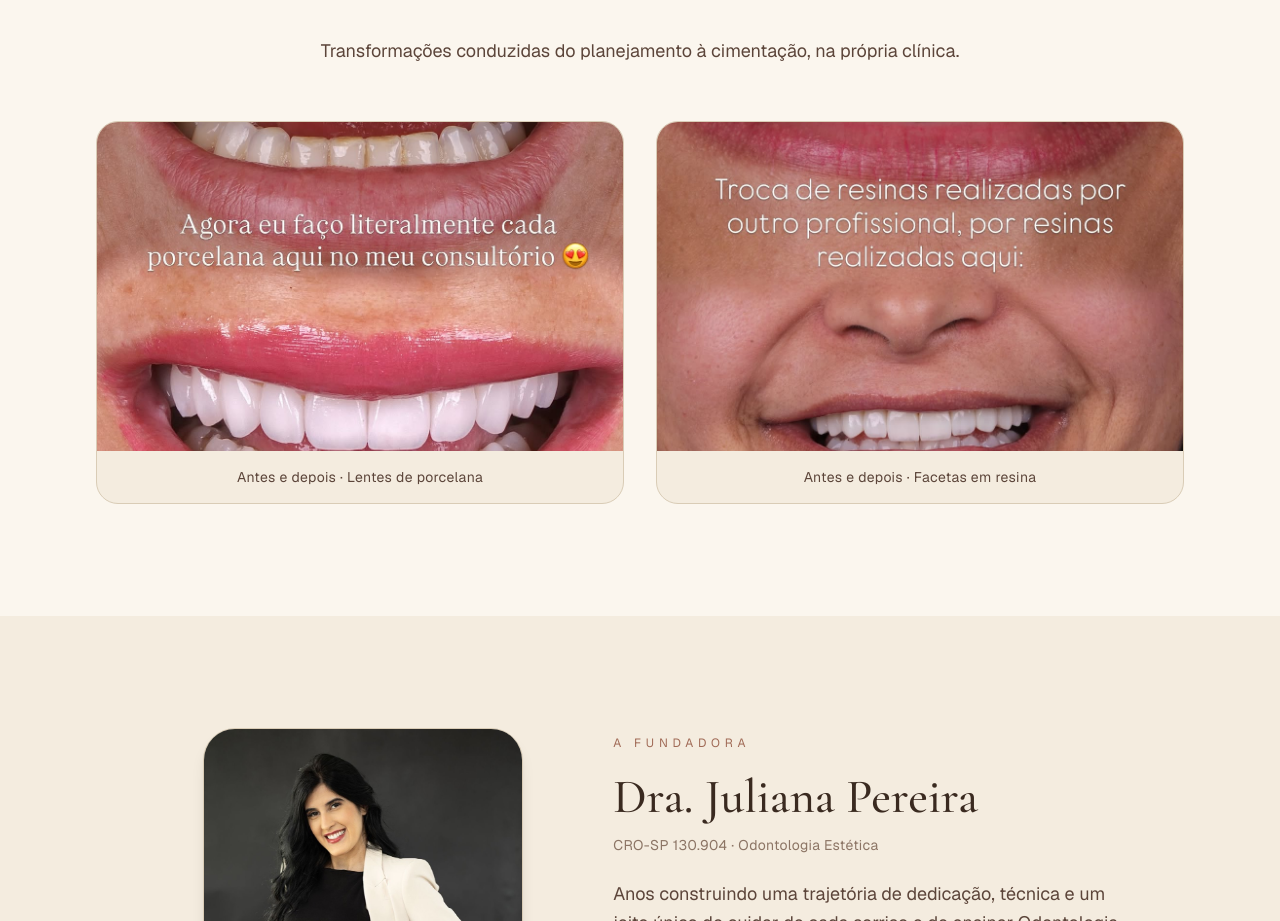
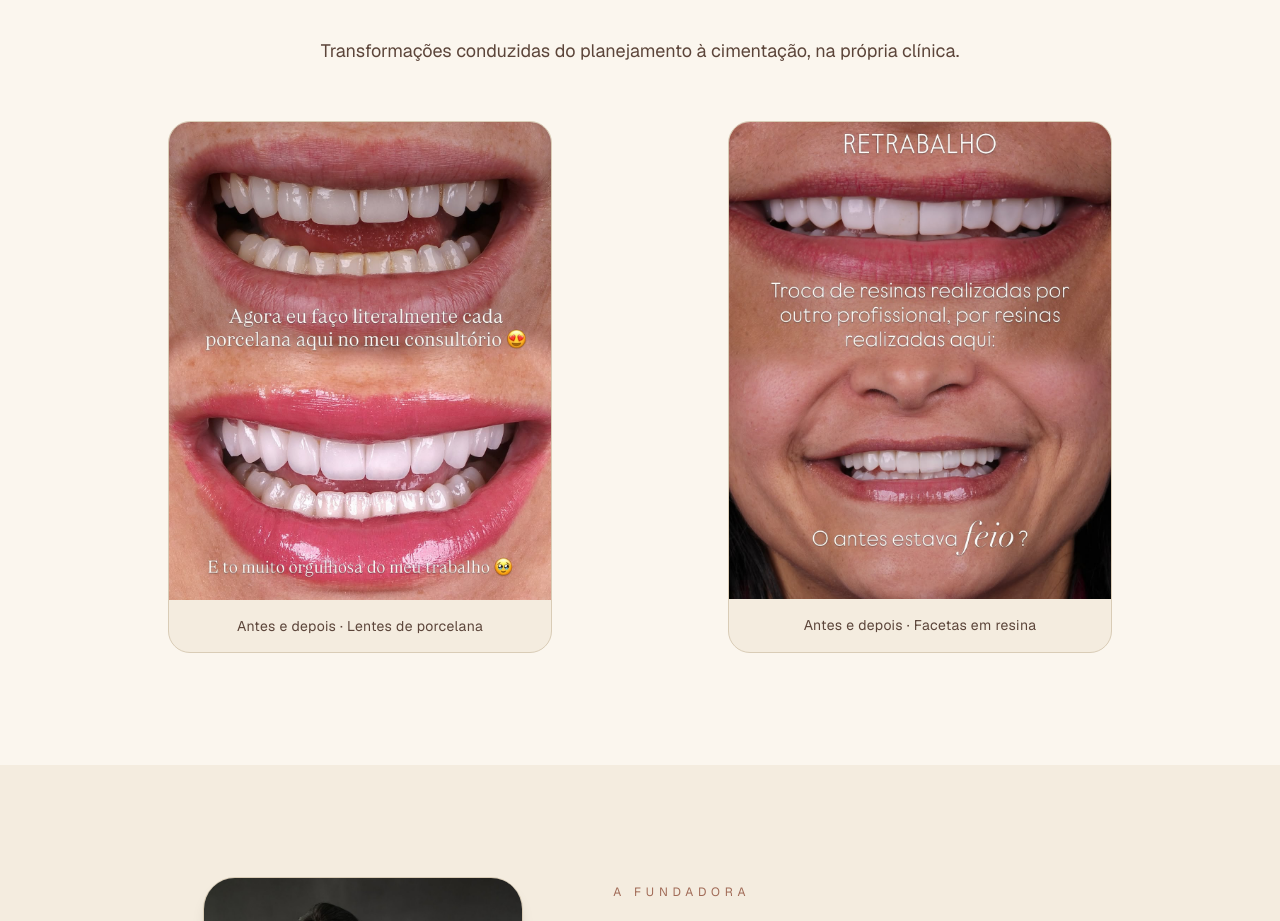
Before and after one commit to contatodrjulianap-cpu/julianapereira, a Next.js app: page / in a window 1280 px wide. Shown: the part 3485-4406 px from the top of the page. Built offline with nearby package versions, Linux system fonts and the light colour scheme; no server answers.

Commit message:
fix(sakura): mostra antes/depois inteiro nos casos
Imagens são retrato ~4:5 (antes/depois empilhados); o crop 16:10 com
object-cover cortava quase tudo. Agora w-full h-auto sem corte, max-w-sm.

Co-Authored-By: Claude Opus 4.8 (1M context) <noreply@anthropic.com>

```diff
--- a/src/app/page.tsx
+++ b/src/app/page.tsx
@@ -304,12 +304,14 @@ function Casos() {
           {CASOS.map((c) => (
             <figure
               key={c.label}
-              className="overflow-hidden rounded-3xl border border-sakura-hairline bg-sakura-cream-2"
+              className="mx-auto w-full max-w-sm overflow-hidden rounded-3xl border border-sakura-hairline bg-sakura-cream-2"
             >
-              <div className="aspect-[16/10] overflow-hidden">
-                {/* eslint-disable-next-line @next/next/no-img-element */}
-                <img src={c.img} alt={`Antes e depois — ${c.label}`} className="h-full w-full object-cover" />
-              </div>
+              {/* eslint-disable-next-line @next/next/no-img-element */}
+              <img
+                src={c.img}
+                alt={`Antes e depois — ${c.label}`}
+                className="block h-auto w-full"
+              />
               <figcaption className="px-6 py-4 text-center text-sm tracking-wide text-sakura-cocoa-2">
                 Antes e depois · {c.label}
               </figcaption>
```
